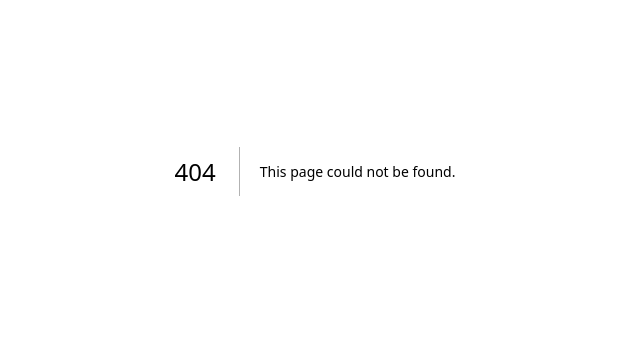
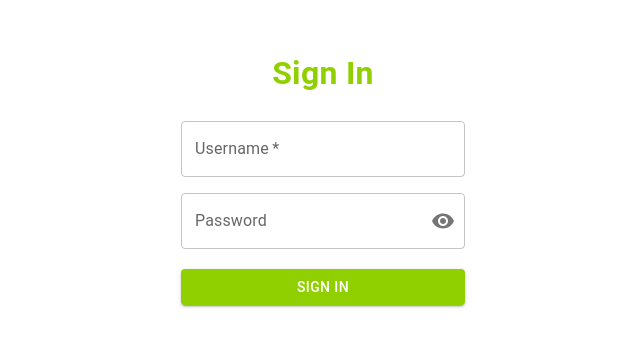
Before and after one commit to elsafrica/elsafrica-ui, a Next.js app: page /sign_in in a window 1280 px wide. Before the commit this address had no page. Shown: the part 229-576 px from the top of the page, without its empty margins (325-965 px from the left). Built offline with nearby package versions, Linux system fonts and the light colour scheme.

Commit message:
Create sign in page

```diff
--- /dev/null
+++ b/src/app/sign_in/page.tsx
@@ -0,0 +1,78 @@
+'use client'
+import React from 'react'
+import Box from '@mui/material/Box'
+import Typography from '@mui/material/Typography';
+import { Formik, Form } from 'formik';
+import TextField, { TextFieldPassword } from '../components/TextField';
+import Button from '@mui/material/Button';
+import { object, string } from 'yup';
+
+const SignIn = () => {
+  //Form validator
+  const validator = object({
+    username: string()
+      .required('Username is required'),
+    password: string()
+      .required('Password is required'),
+  });
+
+  return (
+    <Box
+      display='flex'
+      alignItems='center'
+      justifyContent='center'
+      sx={{
+        width: '100vw',
+        height: '100vh'
+      }}
+    >
+      <Box
+        sx={{
+          maxWidth: { xs: '90%', md: '400px', lg: '400px' },
+          margin: 'auto'
+        }
+      }>
+        <Typography
+          sx={{
+            color: '#91d000',
+            fontSize: '2rem',
+            fontWeight: 'bold',
+            marginBottom: '1.5rem'
+          }}
+          textAlign='center'
+        >
+          Sign In
+        </Typography>
+
+        <Box>
+          <Formik
+            initialValues={{
+              username: '',
+              password: '',
+            }}
+            validationSchema={validator}
+            onSubmit={() => {}}
+          >
+            {
+              () => (
+                <Form>
+                  <Box
+                    display='flex'
+                    flexDirection='column'
+                    paddingX='2rem'
+                  >
+                    <TextField name="username" label='Username' required />
+                    <TextFieldPassword name="password" label='Password' required />
+                    <Button variant='contained' type='submit' sx={{ backgroundColor: '#91d000', color: 'white', margin: '0.25rem 0' }}>Sign In</Button>
+                  </Box>
+                </Form>
+              )
+            }
+          </Formik>
+        </Box>
+      </Box>
+    </Box>
+  );
+}
+
+export default SignIn;
```
